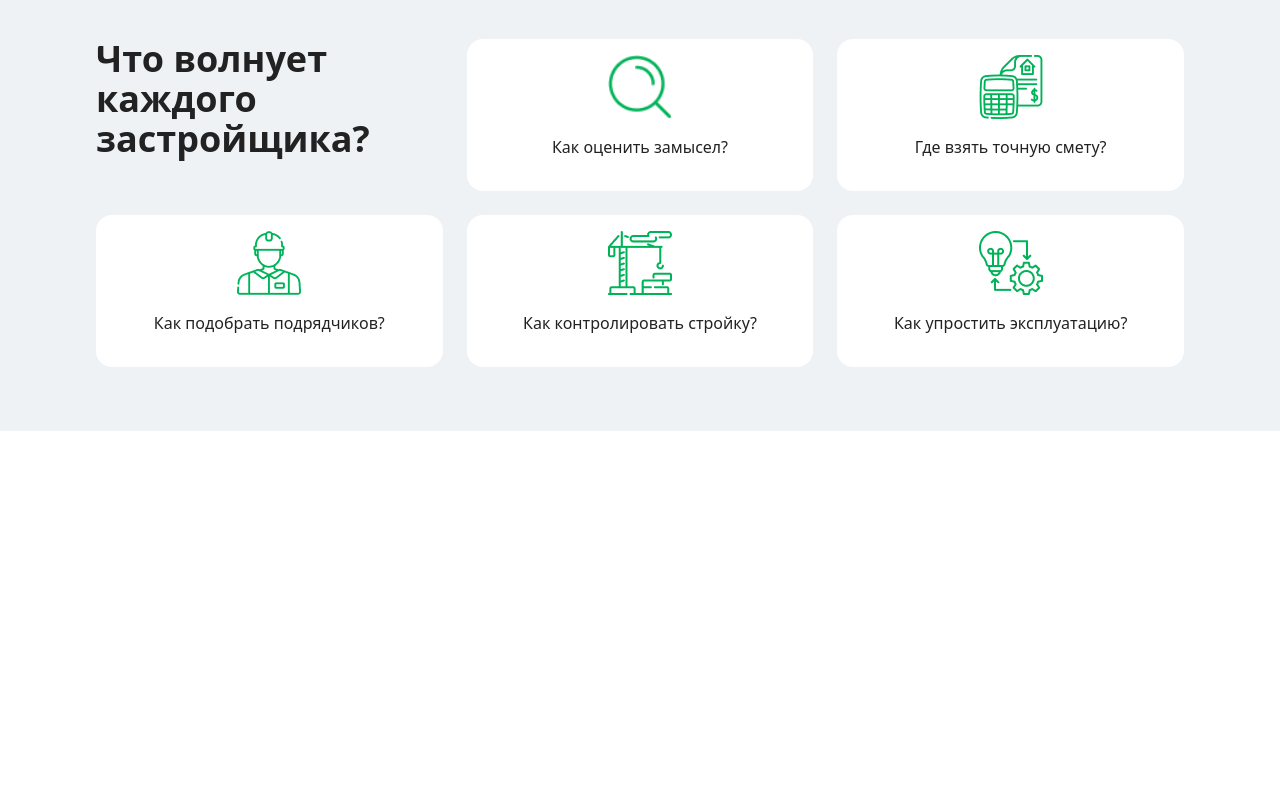
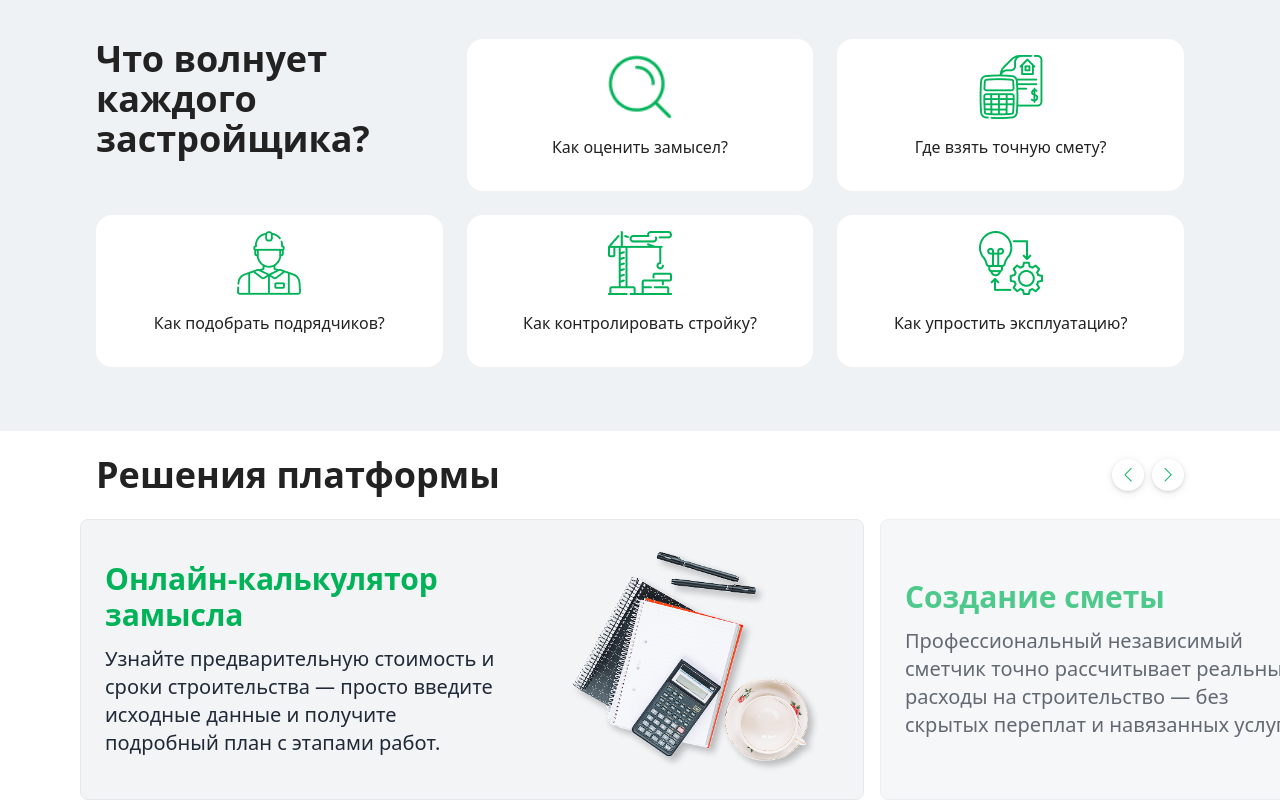
Before and after one commit to wzxq802/landing-page, a Vue app: page / in a window 1280 px wide. Shown: the part 2537-3337 px from the top of the page. Before the commit the page ends 2968 px from the top, so only its background shows below. Built offline with nearby package versions, Linux system fonts and the light colour scheme; the HTML template or start-up script is replaced by a standard one.

Commit message:
создан компонент SwiperSlider

```diff
--- a/package.json
+++ b/package.json
@@ -13,6 +13,7 @@
   },
   "dependencies": {
     "pinia": "^3.0.1",
+    "swiper": "^11.2.8",
     "vue": "^3.5.13",
     "vue-router": "^4.5.0"
   },
--- a/src/layouts/DefaultLayout.vue
+++ b/src/layouts/DefaultLayout.vue
@@ -5,6 +5,7 @@
     <AboutProject/>
     <PlatformSolution/>
     <Concerns/>
+    <SwiperSlider/>
   </div>
 </template>
 
@@ -13,5 +14,6 @@ import LandingHeader from '@/widgets/LandingHeader/ui/LandingHeader.vue'
 import LandingHero from '@/widgets/LandingHero/ui/LandingHero.vue'
 import AboutProject from '@/widgets/AboutProject/ui/AboutProject.vue'
 import PlatformSolution from '@/widgets/PlatformSolution/ui/PlatformSolution.vue'
-import Concerns from '@/widgets/Concerns/ui/Concerns.vue'
+import Concerns from '@/widgets/Concerns/ui/LandingConcerns.vue'
+import SwiperSlider from '@/widgets/SwiperSlider/ui/SwiperSlider.vue'
 </script>
--- /dev/null
+++ b/src/shared/sliderMock.ts
@@ -0,0 +1,29 @@
+import type { SliderData } from '@/shared/types/slider'
+import slideImg from '@/assets/images/slide.png'
+
+export const sliders: SliderData[] = [
+  {
+    id: 1,
+    title: 'Онлайн-калькулятор замысла',
+    description: 'Узнайте предварительную стоимость и сроки строительства — просто введите исходные данные и получите подробный план с этапами работ.',
+    image: slideImg
+  },
+  {
+    id: 2,
+    title: 'Создание сметы',
+    description: 'Профессиональный независимый сметчик точно рассчитывает реальные расходы на строительство — без скрытых переплат и навязанных услуг.',
+   image: slideImg
+  },
+  {
+    id: 3,
+    title: 'Заголовок 3',
+    description: 'Описание 3',
+   image: slideImg
+  },
+  {
+    id: 4,
+    title: 'Заголовок 4',
+    description: 'Описание 4',
+   image: slideImg
+  },
+];
--- /dev/null
+++ b/src/shared/types/slider.ts
@@ -0,0 +1,6 @@
+export type SliderData = {
+  id: number;
+  title: string;
+  description: string;
+  image: string;
+};
--- /dev/null
+++ b/src/widgets/SwiperSlider/ui/SwiperSlider.vue
@@ -0,0 +1,122 @@
+<template>
+  <div class="container relative w-full mx-auto overflow-hidden pl-14">
+    <div class="flex justify-between items-center pl-10">
+      <h2 class="font-bold text-4xl text-[#222]">Решения платформы</h2>
+      <div class="flex justify-between items-center my-7 pr-24 space-x-2">
+        <div ref="prevElRef" class="bg-white/80 hover:bg-white w-8 h-8 rounded-full shadow flex items-center justify-center">
+          <span class="swiper-button-prev"></span>
+        </div>
+        <div ref="nextElRef" class="bg-white/80 hover:bg-white w-8 h-8 rounded-full shadow flex items-center justify-center">
+          <span class="swiper-button-next"></span>
+        </div>
+      </div>
+    </div>
+
+    <swiper
+      :modules="modules"
+      :navigation="{
+        prevEl: prevElRef,
+        nextEl: nextElRef
+      }"
+      :slides-per-view="1.5"
+      :space-between="16"
+      :centered-slides="false"
+      :breakpoints="breakpoints"
+      class="w-full h-full"
+    >
+      <swiper-slide v-for="slide in sliderData" :key="slide.id" class="bg-gray-100 rounded-lg border border-gray-200 p-6">
+        <div class="flex flex-row items-center justify-between gap-8 w-full">
+          <div class="w-2/3">
+            <h5 class="font-bold text-[#00B359] text-3xl">
+              {{ slide.title }}
+            </h5>
+            <div class="text-xl mt-3 text-gray-800">
+              {{ slide.description }}
+            </div>
+          </div>
+          <div class="w-1/2 flex justify-end">
+            <img :src="slide.image" :alt="slide.title" class="max-w-full h-auto object-contain">
+          </div>
+        </div>
+      </swiper-slide>
+    </swiper>
+  </div>
+</template>
+
+<script lang="ts" setup>
+import { sliders } from '@/shared/sliderMock';
+import type { SliderData } from '@/shared/types/slider'
+
+import { Swiper, SwiperSlide } from 'swiper/vue'
+import { Navigation } from 'swiper/modules'
+import 'swiper/css'
+import 'swiper/css/navigation'
+import { ref } from 'vue'
+
+const prevElRef = ref(null)
+const nextElRef = ref(null)
+const modules = [Navigation]
+const sliderData: SliderData[] = sliders
+
+const breakpoints = {
+  // 1 слайд на мобильных и планшетах
+  320: {
+    slidesPerView: 1,
+    spaceBetween: 10
+  },
+  // 1.5 слайда на десктопах
+  1024: {
+    slidesPerView: 1.5,
+    spaceBetween: 16
+  }
+}
+</script>
+
+<style>
+.swiper {
+  padding: 0 24px !important;
+}
+
+/* Стили для десктопов (1.5 слайда) */
+@media (min-width: 1024px) {
+  .swiper-slide {
+    width: 66.66% !important;
+    margin-right: 16px;
+  }
+}
+
+/* Стили для мобильных и планшетов (1 слайд) */
+@media (max-width: 1023px) {
+  .swiper-slide {
+    width: 100% !important;
+    margin-right: 0;
+  }
+}
+
+.swiper-slide {
+  transition: transform 0.3s ease;
+}
+
+.swiper-slide:not(.swiper-slide-active) {
+  opacity: 0.7;
+}
+
+.swiper-button-prev,
+.swiper-button-next {
+  width: 32px;
+  height: 32px;
+  background: white;
+  border-radius: 50%;
+  box-shadow: 0 2px 8px rgba(0,0,0,0.1);
+  position: static !important;
+  margin-top: 0 !important;
+  margin-left: 0 !important;
+  margin-right: 0 !important;
+}
+
+.swiper-button-prev::after,
+.swiper-button-next::after {
+  font-size: 14px;
+  color: #00B359;
+}
+</style>
```
Also changed, not shown: src/assets/images/slide.png (added), src/widgets/Concerns/ui/LandingConcerns.vue (renamed from src/widgets/Concerns/ui/Concerns.vue), 1 other file (tests, documents, lock files or other folders).
